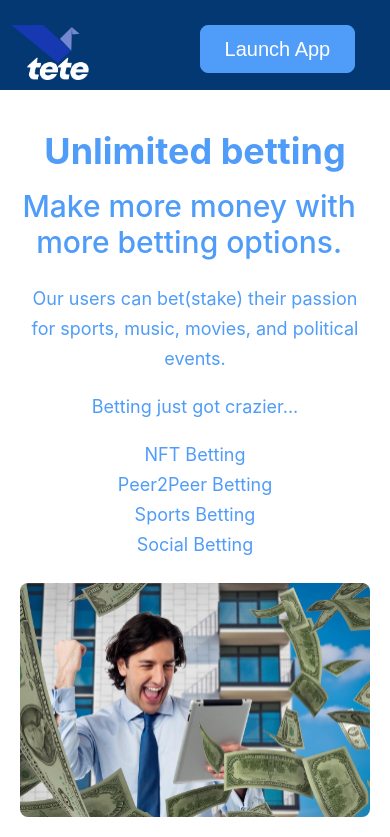
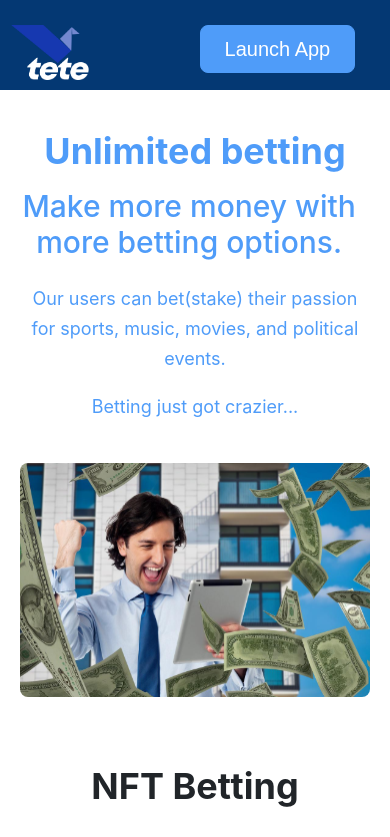
Before and after one commit to chayilDeborah/tete-landing-page, a React (Create React App) app: page / in a window 390 px wide. Shown: the top 837 px of the page. Built offline with nearby package versions, Linux system fonts and the light colour scheme.

Commit message:
edit first mobile page

```diff
--- a/src/components/Home.jsx
+++ b/src/components/Home.jsx
@@ -77,10 +77,10 @@ const Home = () => {
                 Our users can bet(stake) their passion for sports, music,
                 movies, and political events.
                 <p>Betting just got crazier...</p>
-                <div>NFT Betting</div>
+                {/* <div>NFT Betting</div>
                 <div>Peer2Peer Betting</div>
                 <div>Sports Betting</div>
-                <div>Social Betting</div>
+                <div>Social Betting</div> */}
               </SmallText>
             </FirstText>
             <FirstImageDiv src={man} alt="" />
```
